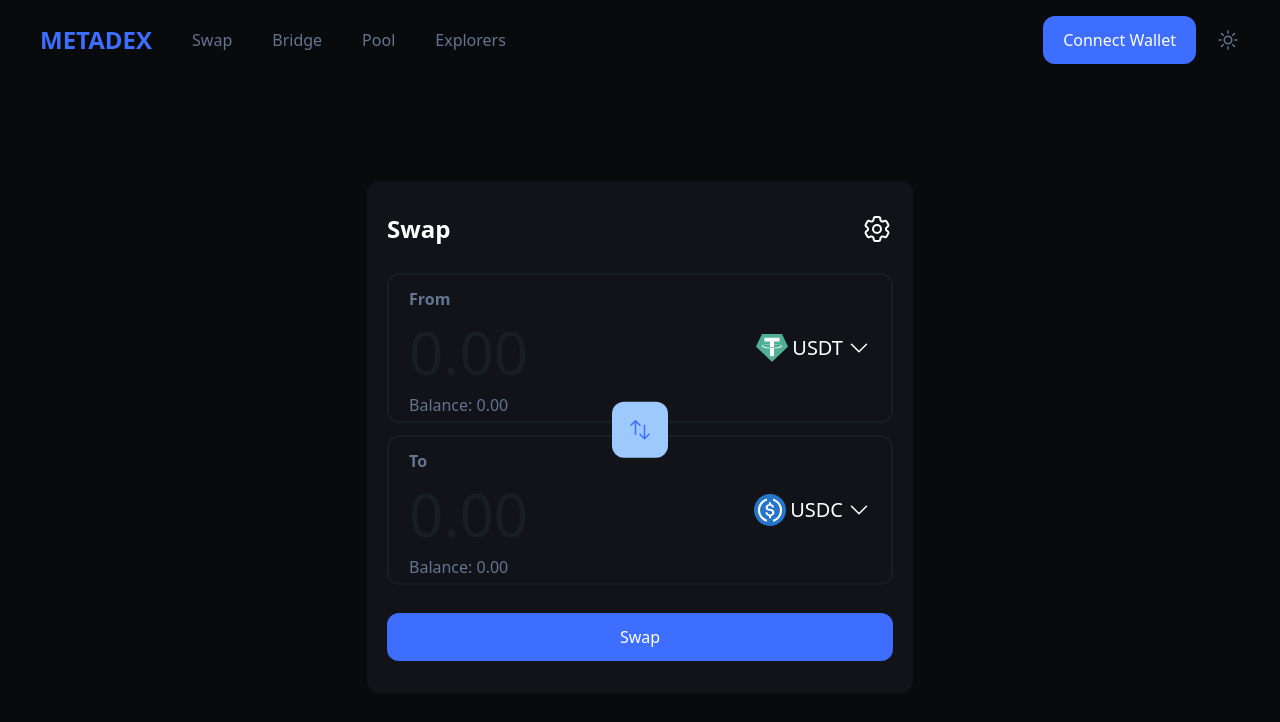
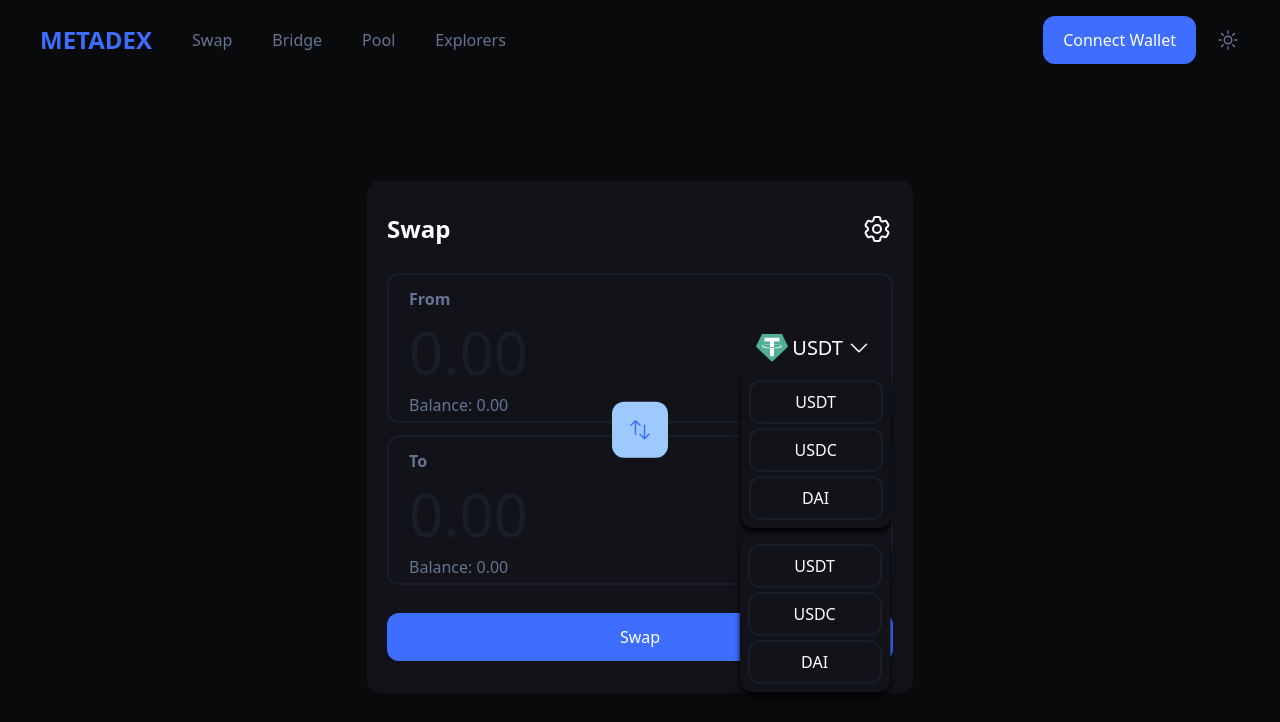
Before and after one commit to NerdyDave2017/meta-dex, a Next.js app in the folder meta-dex-frontend/: page /swap in a window 1280 px wide. Shown: the top 722 px of the page. Built offline with nearby package versions, Linux system fonts and the light colour scheme.

Commit message:
feat: add dropdown to swap page

```diff
--- a/meta-dex-frontend/app/swap/dropdown/index.tsx
+++ b/meta-dex-frontend/app/swap/dropdown/index.tsx
@@ -1,11 +1,27 @@
 import React from "react";
 import Card from "@/components/card";
 
-const Dropdown = () => {
+type props = {
+  className?: string;
+};
+
+const Dropdown = ({ className }: props) => {
   return (
-    <Card className="">
-      <div className="flex flex-col justify-between items-center">
-        <div className=""></div>
+    <Card
+      className={
+        "w-[150px] h-[auto] flex flex-col justify-between items-center  z-10 space-y-1 shadow-md shadow-slate-600 dark:shadow-black p-2" +
+        " " +
+        className
+      }
+    >
+      <div className="w-full border-grayLight dark:border-gray border-2 rounded-xl flex px-1 py-2 space-x-3 text-textLight dark:text-textDark items-center justify-center">
+        USDT
+      </div>
+      <div className="w-full border-grayLight dark:border-gray border-2 rounded-xl flex px-1 py-2 space-x-3 text-textLight dark:text-textDark items-center justify-center">
+        USDC
+      </div>
+      <div className="w-full border-grayLight dark:border-gray border-2 rounded-xl flex px-1 py-2 space-x-3 text-textLight dark:text-textDark items-center justify-center">
+        DAI
       </div>
     </Card>
   );
--- a/meta-dex-frontend/app/swap/page.tsx
+++ b/meta-dex-frontend/app/swap/page.tsx
@@ -1,5 +1,8 @@
 import React from "react";
 import Card from "@/components/card";
+
+import Dropdown from "./dropdown";
+
 import {
   Settings,
   ArrowsUpDown,
@@ -47,12 +50,13 @@
               {/* <div className="text-textLight dark:text-textDark font-bold cursor-pointer">
                 Max
               </div> */}
-              <div className="flex justify-center items-center space-x-1 cursor-pointer">
+              <div className="flex justify-center items-center space-x-1 cursor-pointer relative">
                 <Usdt className="w-8" />
                 <div className="text-xl text-textLight dark:text-textDark">
                   USDT
                 </div>
                 <ArrowDown className="w-6 text-textLight dark:text-textDark" />
+                <Dropdown className="absolute top-[calc(100%+10px)]" />
               </div>
             </div>
           </div>
@@ -76,22 +80,23 @@
               </div>
             </div>
 
-            <div className="flex space-y-5 justify-end items-center w-auto h-full ">
+            <div className="flex space-y-5 justify-end items-center w-auto h-full">
               {/* <div className="text-textLight dark:text-textDark font-bold cursor-pointer">
                 Max
               </div> */}
-              <div className="flex justify-center items-center space-x-1 cursor-pointer">
+              <div className="flex justify-center items-center space-x-1 cursor-pointer relative">
                 <Usdc className="w-8" />
                 <div className="text-xl text-textLight dark:text-textDark">
                   USDC
                 </div>
                 <ArrowDown className="w-6 text-textLight dark:text-textDark" />
+                <Dropdown className="absolute top-[calc(100%+10px)]" />
               </div>
             </div>
           </div>
 
           {/* Alternator */}
-          <div className="bg-accent dark:bg-accentDark rounded-xl p-4 box-content w-auto absolute top-[50%] left-[50%] translate-x-[-50%] translate-y-[-70%]">
+          <div className="bg-accent dark:bg-accentDark rounded-xl p-4 box-content w-auto absolute top-[50%] left-[50%] translate-x-[-50%] translate-y-[-70%] cursor-pointer">
             <ArrowsUpDown className="w-6 text-primary" />
           </div>
         </div>
```
